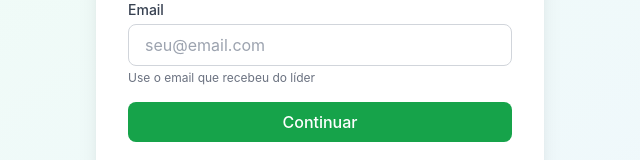
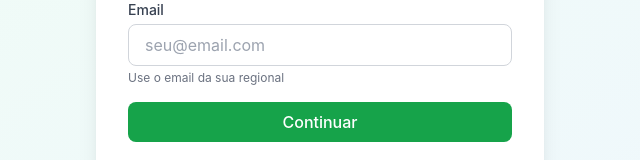
Before and after one commit to jrsana22/multiplicacaosp, a Next.js app: page /signup in a window 1280 px wide. Shown: the part 301-461 px from the top of the page, without its empty margins (320-960 px from the left). Built offline with nearby package versions, Linux system fonts and the light colour scheme.

Commit message:
Update signup email instructions: use regional email

```diff
--- a/src/app/signup/page.tsx
+++ b/src/app/signup/page.tsx
@@ -91,7 +91,7 @@ export default function SignupPage() {
                 required
               />
               <p className="text-xs text-gray-500 mt-1">
-                Use o email que recebeu do líder
+                Use o email da sua regional
               </p>
             </div>
 
```
